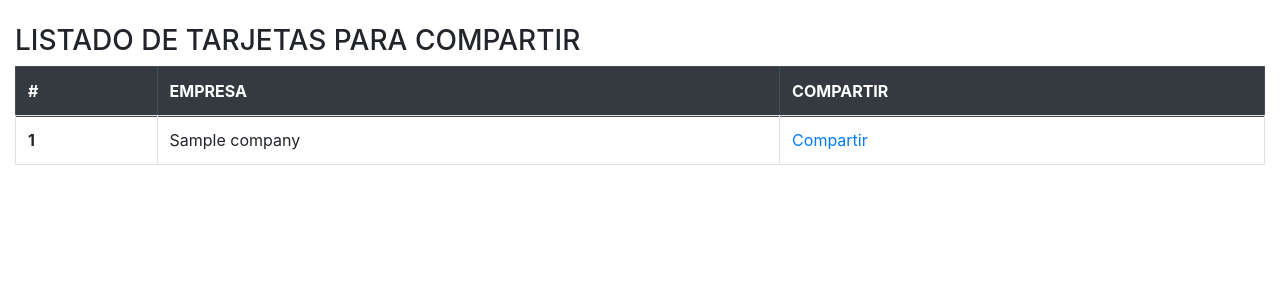
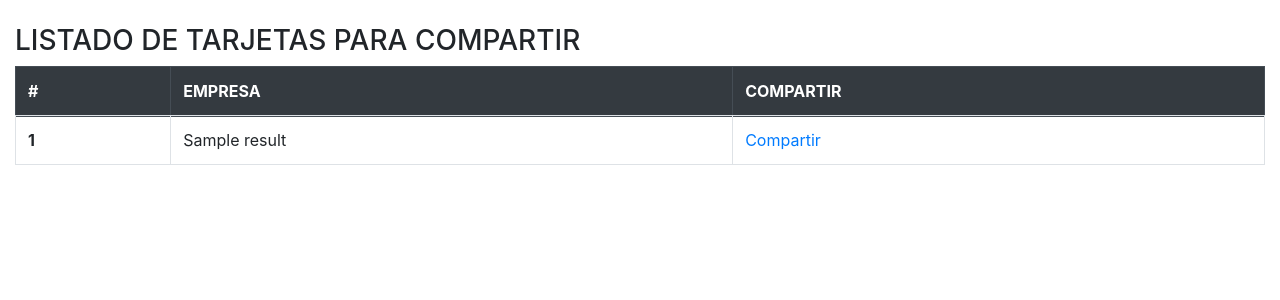
Before and after one commit to jhernan33/card, a Django app: template templates/home.html in a window 1280 px wide. Shown: the top 300 px of the page. Run offline with Django 4.2, Linux system fonts and the light colour scheme; the template is opened without the code that fills it: most values are stand-ins (such as "Sample title", 1, 10 or a date in 2020); data that the repository does not hold is empty; some libraries are stand-ins or nearby versions.

Commit message:
update setting, home.html, urls, businessCard

```diff
--- a/business/urls.py
+++ b/business/urls.py
@@ -18,9 +18,9 @@ urlpatterns = [
     # ***********************************************
 
     # Register Token Company
-    path('token/company/',              views.TokenCreateView.as_view(),               name="TokenCompany"),
+    path('token/company/',              views.TokenCreateView.as_view(),             name="TokenCompany"),
     # Form Company List Token
-    path('company/',                    views.CardUserListView.as_view(),            name="ListCard"),
+    path('company/',                    views.CardCompanyListView.as_view(),         name="ListCard"),
     # Search Target Company
     path('businessCard/',               views.BusinessCardListView.as_view(),        name="BusinessCard"),
 ]+ static(settings.MEDIA_URL, document_root=settings.MEDIA_ROOT)
--- a/business/views/__init__.py
+++ b/business/views/__init__.py
@@ -1,4 +1,4 @@
 import imp
-from .businessCardView import UsersCardListView, UsersCardRetrieveView, UserCardCreateView, CardUserListView, BusinessCardListView
+from .businessCardView import UsersCardListView, UsersCardRetrieveView, UserCardCreateView, CardCompanyListView, BusinessCardListView
 from .userView import UsersListView
 from .tokenView import TokenCreateView, TokenCompanyListView
--- a/business/views/tokenView.py
+++ b/business/views/tokenView.py
@@ -11,7 +11,7 @@ from ..models.token import Token
 from ..models.models import TblProcess
 from .baseMensajeView import BaseMessage
 
-# Form Company List
+# Form Company List Assing Token
 class TokenCompanyListView(generics.ListAPIView):
     permission_classes = ()
 
--- a/card/settings.py
+++ b/card/settings.py
@@ -227,3 +227,4 @@ WEBSERVER_PORT=':8085'
 WEBSERVER_HOST='192.168.0.101'
 WEBSERVER_PROTOCOL='http://'
 WEBSERVER_IMAGES = WEBSERVER_PROTOCOL+WEBSERVER_HOST+WEBSERVER_PORT+MEDIA_URL
+FRONTEND = 'http://192.168.0.101/business.html?companyName='
--- a/templates/home.html
+++ b/templates/home.html
@@ -1,9 +1,3 @@
-{% comment %} <div class="super-link">
-    <a href="">Compartir Tarjeta Hernan</a>
-    {{hello}}
-</div> {% endcomment %}
-
-
 <!DOCTYPE html>
 <html lang="en">
 
@@ -31,11 +25,11 @@
                 </tr>
             </thead>
             <tbody>
-                {% for user in users %}
+                {% for result in company %}
                 <tr>
-                    <th scope="row">{{ user.id }}</th>
-                    <td>{{ user.company }}</td>
-                    <td> <a href="http://192.168.0.101/business.html?send={{ user.token}}" target="_blank">Compartir</a></td>
+                    <th scope="row">{{ result.id }}</th>
+                    <td>{{ result.name }}</td>
+                    <td> <a href={{ result.frontend }}{{ result.name}} target="_blank">Compartir</a></td>
                 </tr>
                 {% endfor %}
             </tbody>
```
Also changed, not shown: business/views/businessCardView.py (+12 -6 lines).
